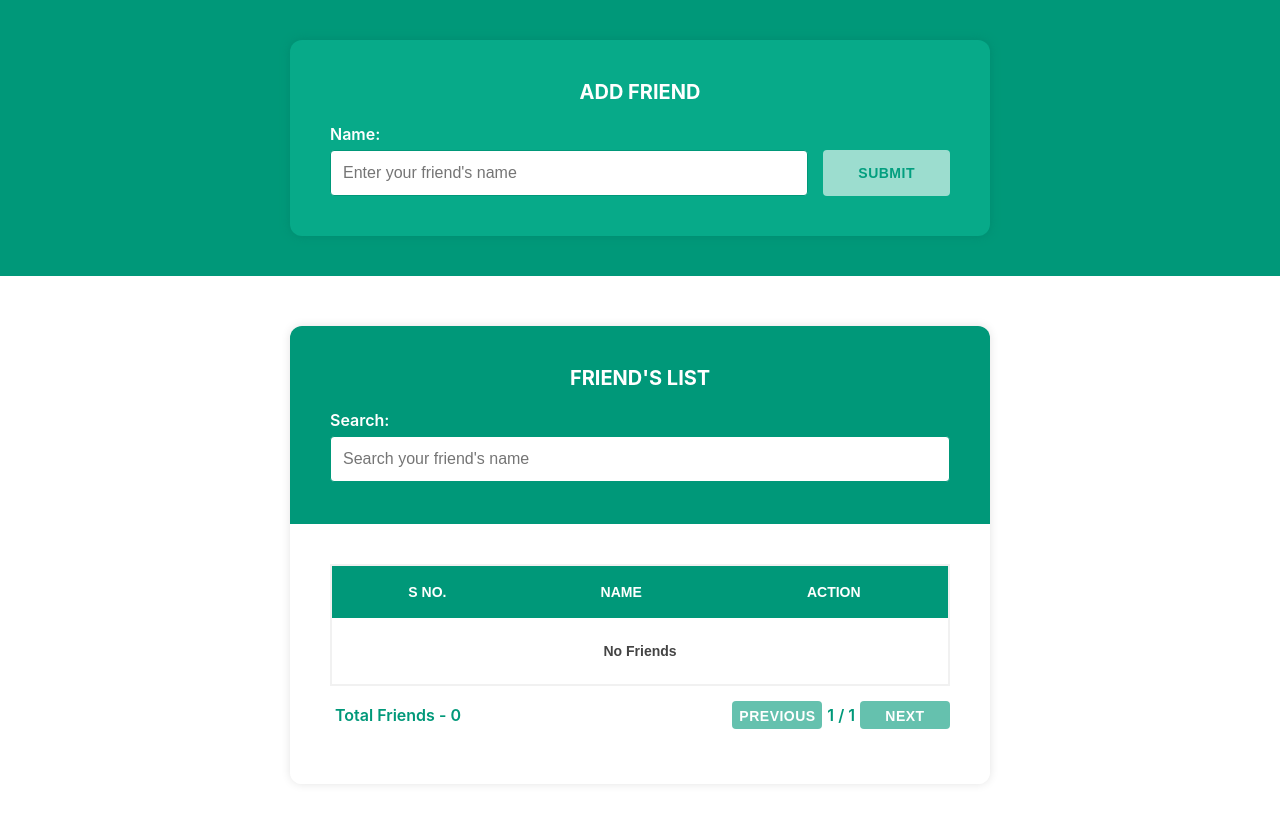
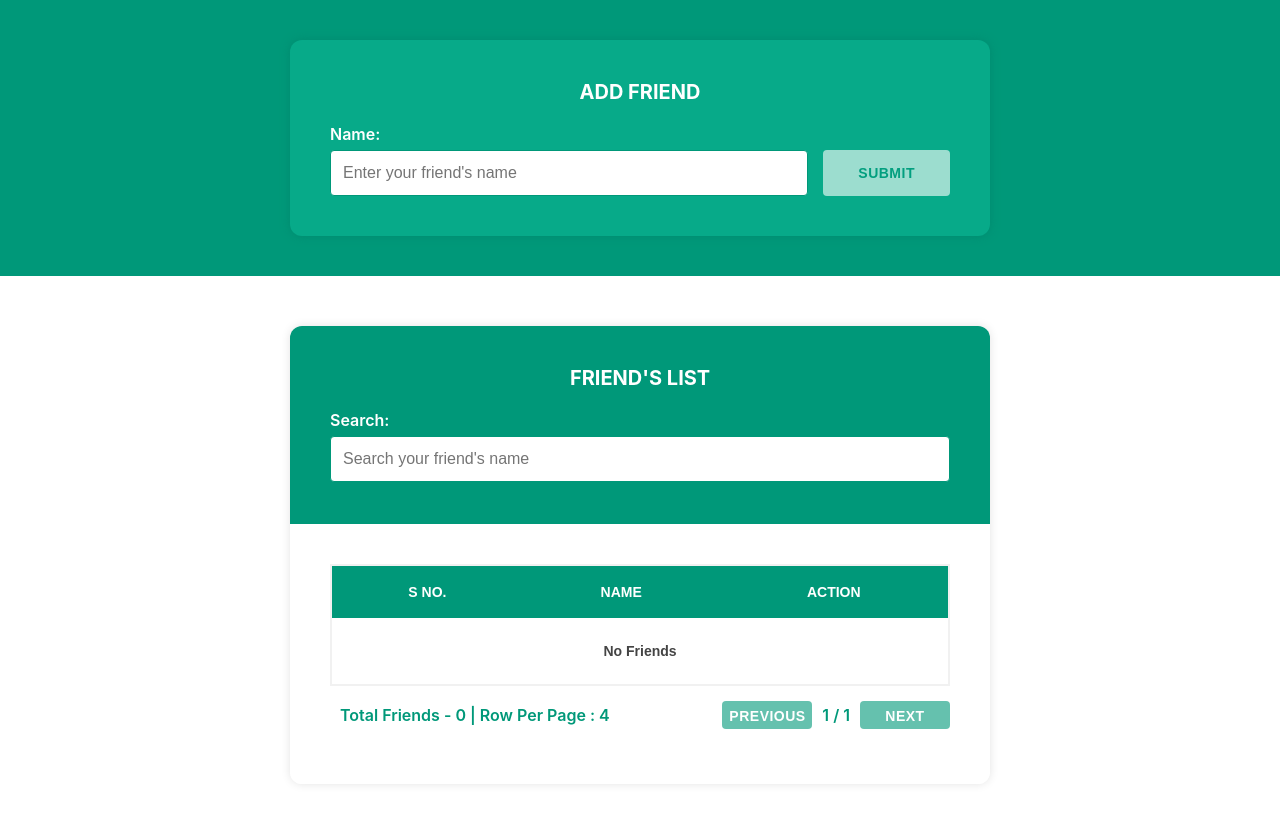
Before and after one commit to iankitjoshi/codevyasa-task, a React (Create React App) app: page / in a window 1280 px wide. Shown: the top 824 px of the page. Built offline with nearby package versions, Linux system fonts and the light colour scheme.

Commit message:
worked on bugs

```diff
--- a/src/App.js
+++ b/src/App.js
@@ -28,7 +28,7 @@ function App() {
     const handleSubmit = (e) => {
         e.preventDefault()
         if (!/\S/.test(name)){
-            serErrors('Please enter valid name')
+            serErrors('* Please enter valid name')
             return
         }
         const isAlreadyExist = friends.some(friend => friend.name.toLowerCase() == name.toLowerCase())
@@ -110,7 +110,7 @@ function App() {
                             <button type="submit" className={/\S/.test(name) ? 'submit-btn' : 'submit-btn disabled'} >Submit</button>
                         </div>
                     </form>
-                    {isAlreadyExist ? <span className="error" >Friend name is already exist, Please enter another name. </span> : null}
+                    {isAlreadyExist ? <span className="error" >* Friend's name is already exist, Please enter another name. </span> : null}
                     {errors ? <span className="error" > {errors} </span> : null}
                 </div>
             </div>
--- a/src/App.scss
+++ b/src/App.scss
@@ -99,8 +99,9 @@ input{
 }
 
 .error{
-  color: #ff0000;
-  font-size: 13px;
+  color: #ffffff;
+  font-size: 15px;
+  font-weight: 600;
 }
 
 .top-sec {
@@ -229,7 +230,7 @@ input{
   justify-content: flex-end;
   margin: 15px 0px;
   span{
-    padding: 0px 5px;
+    padding: 0px 10px;
     color: #009879;
     font-weight: 600;
   }
--- a/src/pagination.js
+++ b/src/pagination.js
@@ -2,15 +2,16 @@
 function Pagination(props) {
     const {
         currentPage = 1,
-        totalData ,
-        totalPage ,
+        totalData,
+        totalPage,
         previousPageHandle = () => { },
-        nextPageHandle = () => { }
+        nextPageHandle = () => { },
+        showData
     } = props
 
     return (
         <div className="pagination-head">
-            <span className="total" > Total Friends - {totalData || 0} </span>
+            <span className="total" > Total Friends - {totalData || 0} | Row Per Page : {showData || 0} </span>
             <button onClick={() => previousPageHandle()} className={`submit-btn ${currentPage === 1 ? 'disabled' : ''}`} >Previous</button>
             <span> {currentPage} / {totalPage}</span>
             <button onClick={() => nextPageHandle()} className={`submit-btn ${currentPage === totalPage ? 'disabled' : ''}`} >Next</button>
```
